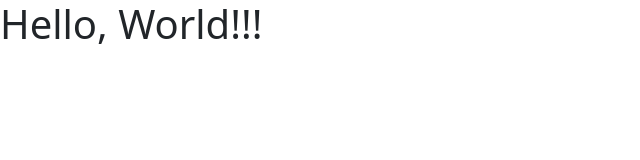
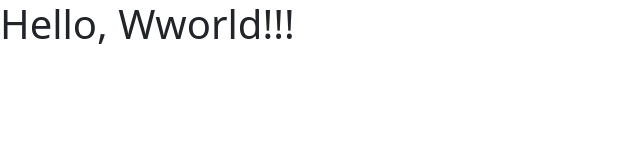
Before and after one commit to Davidmugece/testrepo, a plain HTML site: page index.html in a window 1280 px wide. Shown: the whole page, without its empty margins (0-640 px from the left). Drawn offline with nearby package versions, Linux system fonts and the light colour scheme.

Commit message:
Update index.html

```diff
--- a/index.html
+++ b/index.html
@@ -7,7 +7,7 @@
     <link href="https://cdn.jsdelivr.net/npm/bootstrap@5.3.2/dist/css/bootstrap.min.css" rel="stylesheet" integrity="sha384-T3c6CoIi6uLrA9TneNEoa7RxnatzjcDSCmG1MXxSR1GAsXEV/Dwwykc2MPK8M2HN" crossorigin="anonymous">
   </head>
   <body>
-    <h1>Hello, World!!!</h1>
+    <h1>Hello, Wworld!!!</h1>
     <script src="https://cdn.jsdelivr.net/npm/bootstrap@5.3.2/dist/js/bootstrap.bundle.min.js" integrity="sha384-C6RzsynM9kWDrMNeT87bh95OGNyZPhcTNXj1NW7RuBCsyN/o0jlpcV8Qyq46cDfL" crossorigin="anonymous"></script>
   </body>
 </html>
```
